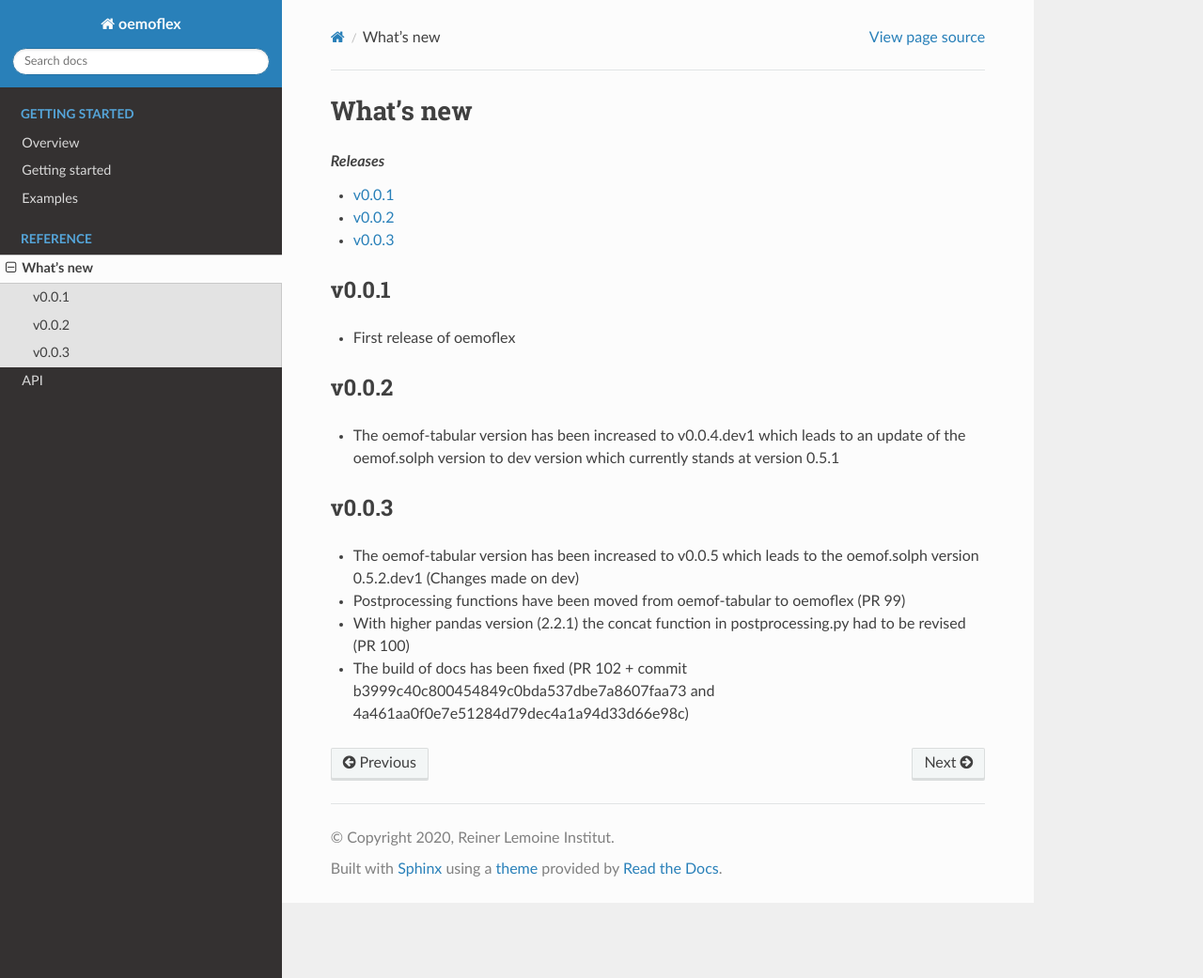
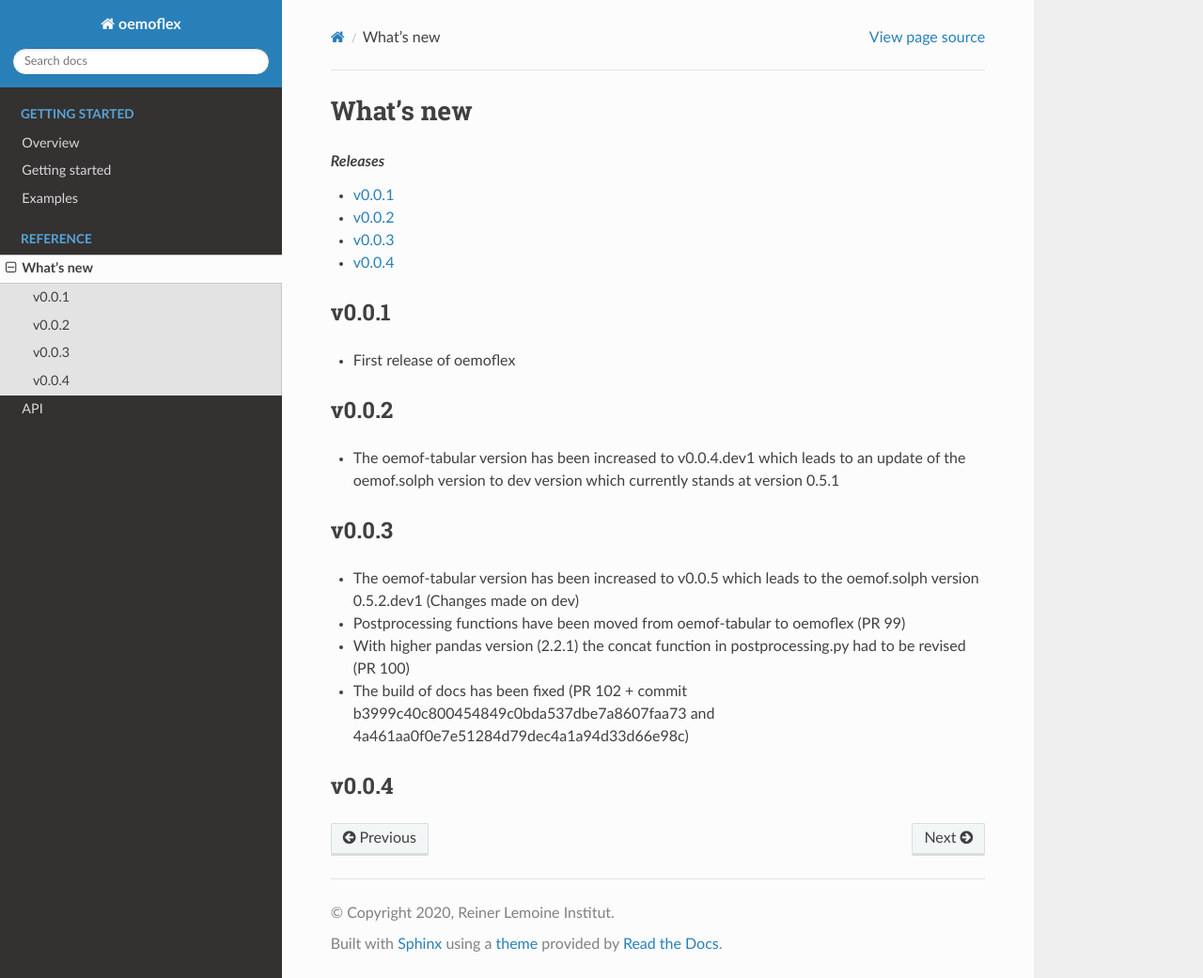
Before and after one commit to rl-institut/oemoflex, a Sphinx documentation site: the page built from docs/whats_new.rst, in a window 1280 px wide and 1041 px high. Shown: the whole window at 94% size. Built offline with Sphinx 7.4.7 and the Read the Docs theme 2.0.0, drawn with Linux system fonts in a browser that asks for light colours.

Commit message:
Add new whats new file v0.0.4

```diff
--- a/docs/whats_new.rst
+++ b/docs/whats_new.rst
@@ -12,3 +12,4 @@
 .. include::  whats_new/v0-0-1.rst
 .. include::  whats_new/v0-0-2.rst
 .. include::  whats_new/v0-0-3.rst
+.. include::  whats_new/v0-0-4.rst
--- /dev/null
+++ b/docs/whats_new/v0-0-4.rst
@@ -0,0 +1,2 @@
+v0.0.4
+======
```
